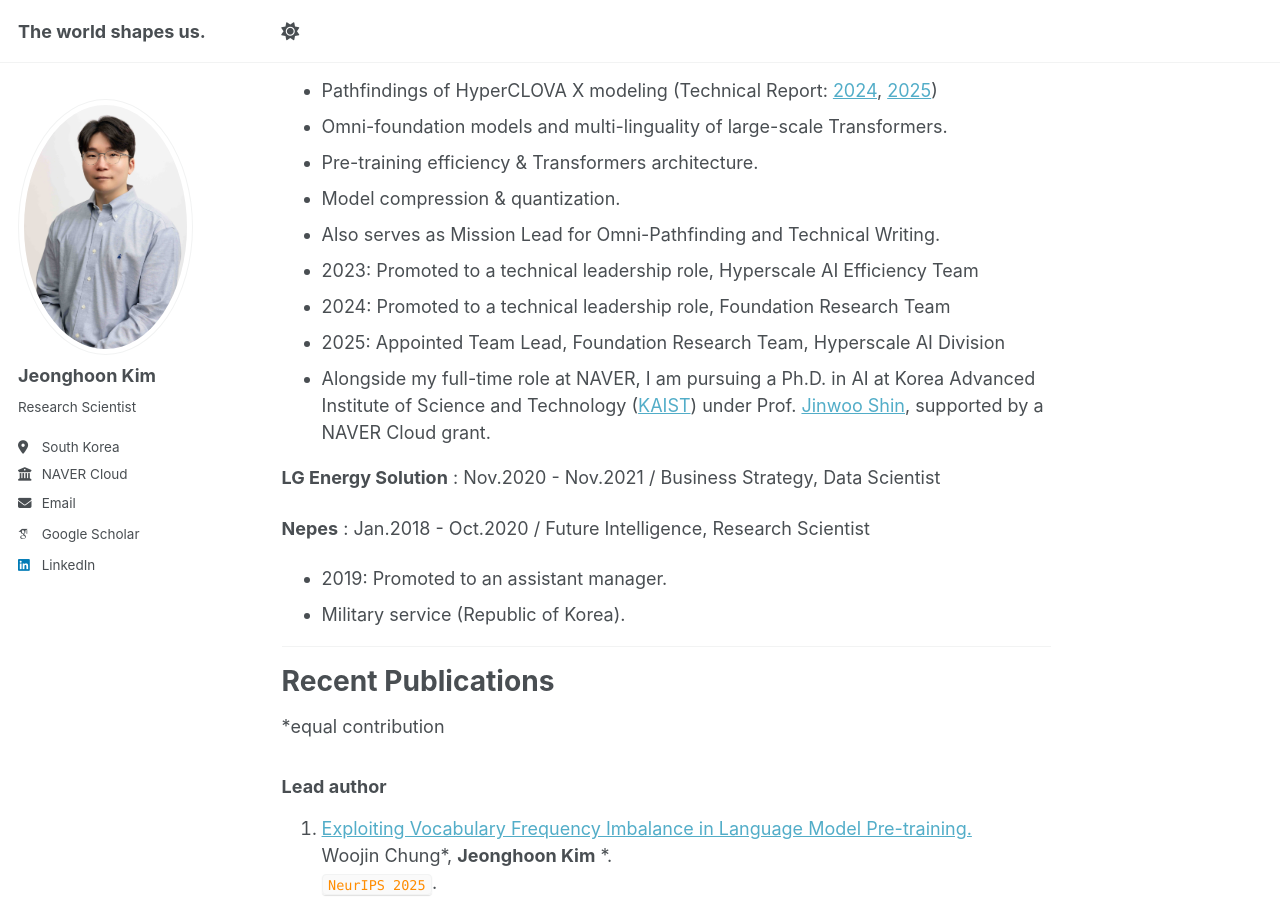
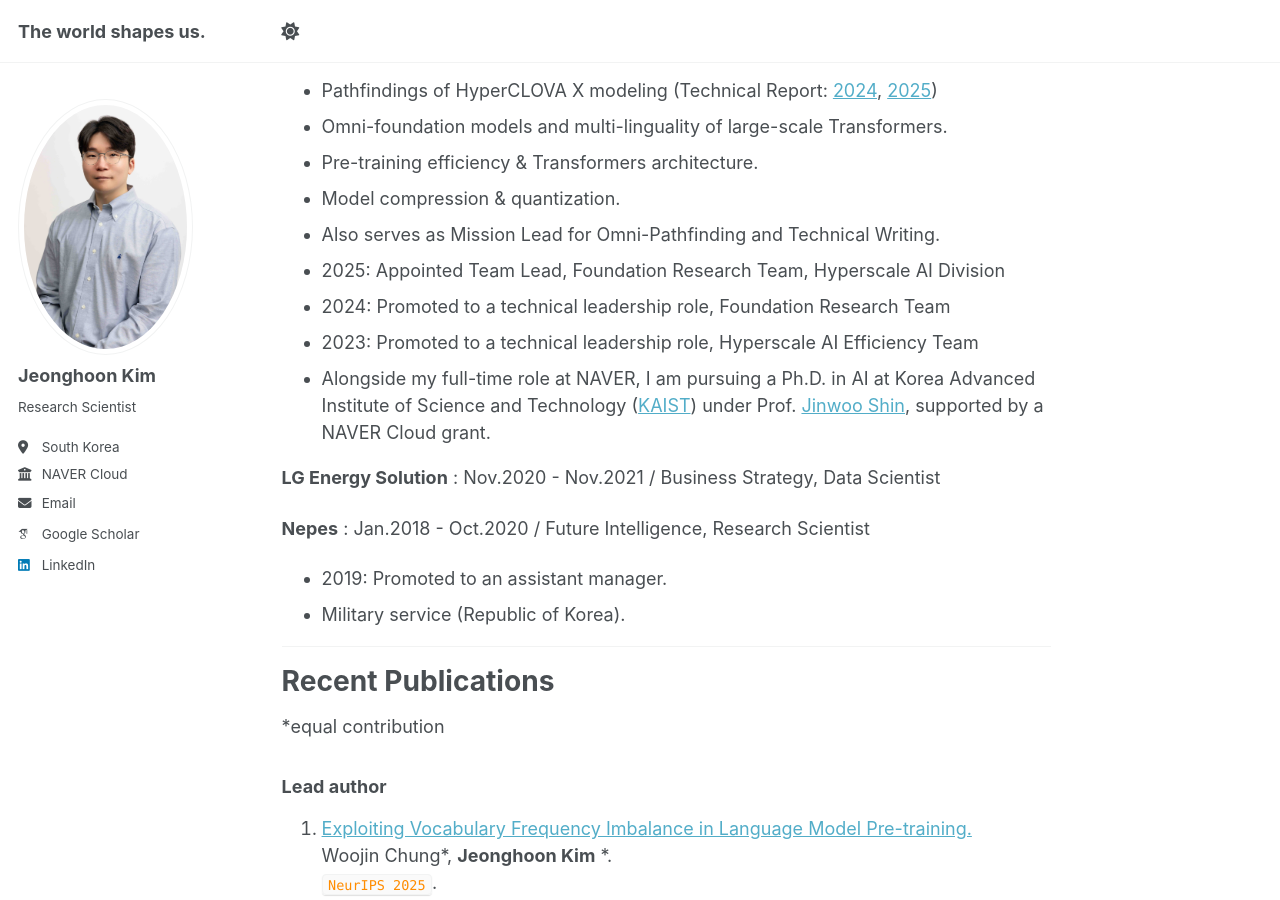
Before and after one commit to penpaperkeycode/penpaperkeycode.github.io, a Jekyll site: the page built from _pages/about.md, in a window 1280 px wide and 900 px high, scrolled down 624 px. Built offline with Jekyll 4.4.1, drawn with Linux system fonts in a browser that asks for light colours; some web fonts are replaced.

```diff
--- a/_pages/about.md
+++ b/_pages/about.md
@@ -24,9 +24,9 @@ Work Experience
    * Pre-training efficiency & Transformers architecture.
    * Model compression & quantization.
    * Also serves as Mission Lead for Omni-Pathfinding and Technical Writing.
+   * 2025: Appointed Team Lead, Foundation Research Team, Hyperscale AI Division
+   * 2024: Promoted to a technical leadership role, Foundation Research Team
    * 2023: Promoted to a technical leadership role, Hyperscale AI Efficiency Team
-   * 2024: Promoted to a technical leadership role, Foundation Research Team
-   * 2025: Appointed Team Lead, Foundation Research Team, Hyperscale AI Division
    * Alongside my full-time role at NAVER, I am pursuing a Ph.D. in AI at Korea Advanced Institute of Science and Technology ([KAIST](https://www.kaist.ac.kr/en/)) under Prof. [Jinwoo Shin](https://alinlab.kaist.ac.kr/shin.html), supported by a NAVER Cloud grant.
 
 **LG Energy Solution** : Nov.2020 - Nov.2021 / Business Strategy, Data Scientist
```
